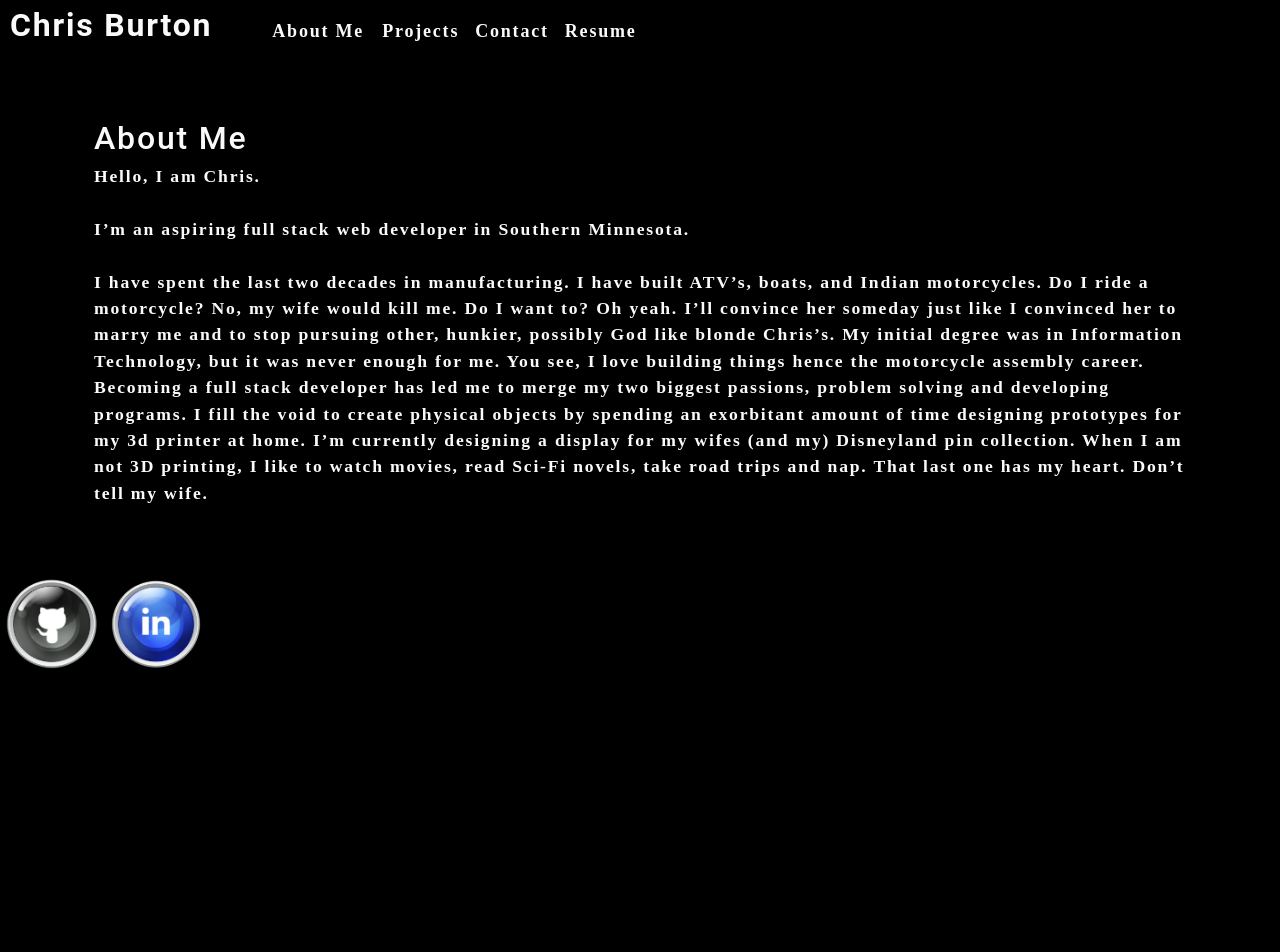
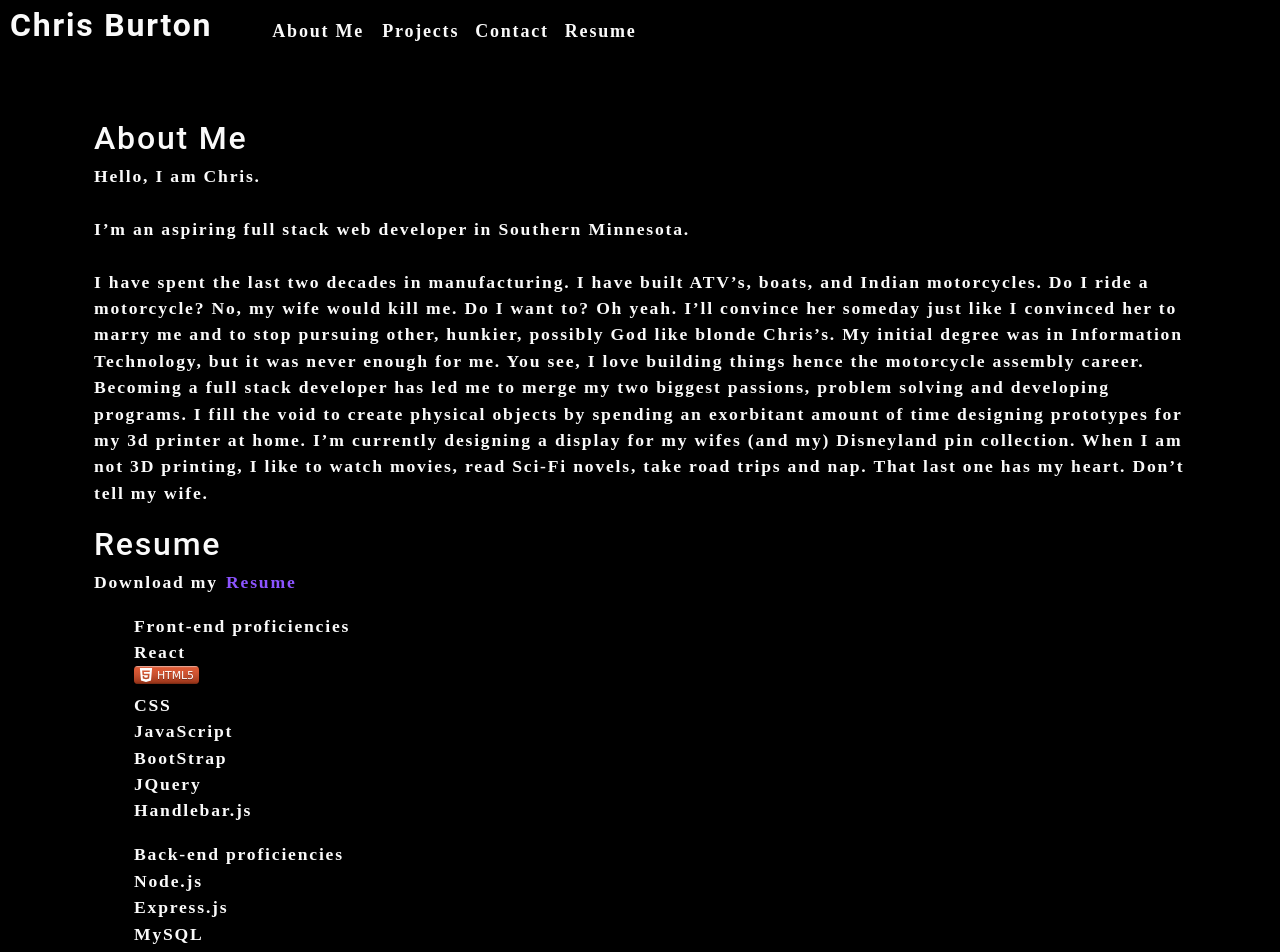
Before and after one commit to Wizzle13/cburton-portfolio-old, a React (Create React App) app: page / in a window 1280 px wide. Shown: the top 952 px of the page. Before the commit the page ends 800 px from the top, so only its background shows below. Built offline with nearby package versions, Linux system fonts and the light colour scheme.

Commit message:
updated Resume

```diff
--- a/src/App.js
+++ b/src/App.js
@@ -3,6 +3,7 @@ import './App.css';
 import Header from './components/Header';
 import Footer from './components/Footer';
 import About from './components/About';
+import Resume from './components/Resume';
 
 function App() {
   return (
@@ -11,6 +12,7 @@ function App() {
       <main>
         <div>
           <About></About>
+          <Resume></Resume>
         </div>
       </main>
       <Footer></Footer>
--- a/src/components/Resume/index.js
+++ b/src/components/Resume/index.js
@@ -1,16 +1,33 @@
 import React from 'react';
 
 function Resume() {
-<div>
-            <section id="aboutme">
+    return(
+        <div>
+            <section id="resume">
                 <h2 class="section-title">Resume</h2>
                 <p class="resume">
-                    Download my <a href="../../assests/CBurtonResume.pdf">Resume</a>
-                 Front-end proficiencies
-                 Back-end proficiencies
+                    Download my <a href="../../assets/CBurtonResume.pdf">Resume</a>
+                    <ul>
+                    Front-end proficiencies
+                        <li>React</li>
+                        <li><img src={require(`../../assets/images/HTML5.svg`)} alt="HTML" /></li>
+                        <li>CSS</li>
+                        <li>JavaScript</li>
+                        <li>BootStrap</li>
+                        <li>JQuery</li>
+                        <li>Handlebar.js</li>
+                    </ul>
+                    <ul>
+                    Back-end proficiencies
+                        <li>Node.js</li>
+                        <li>Express.js</li>
+                        <li>MySQL</li>
+                        <li>MondoDB</li>
+                    </ul>
                 </p>
             </section>
         </div>
+    )
 }
 
 export default Resume;
```
Also changed, not shown: src/assets/images/HTML5.svg (added).
